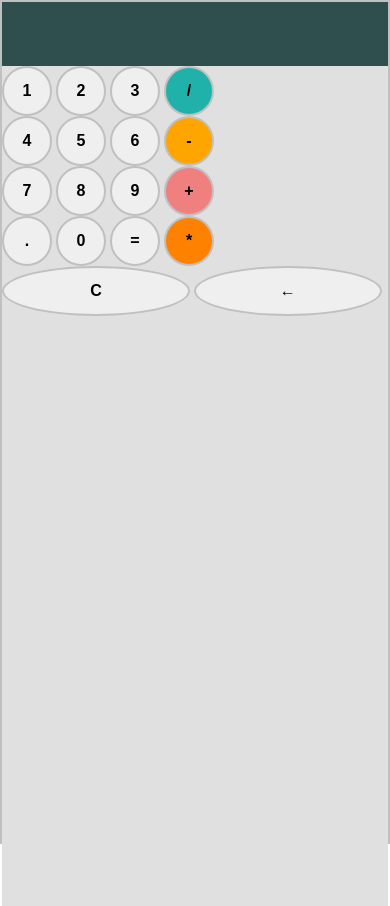
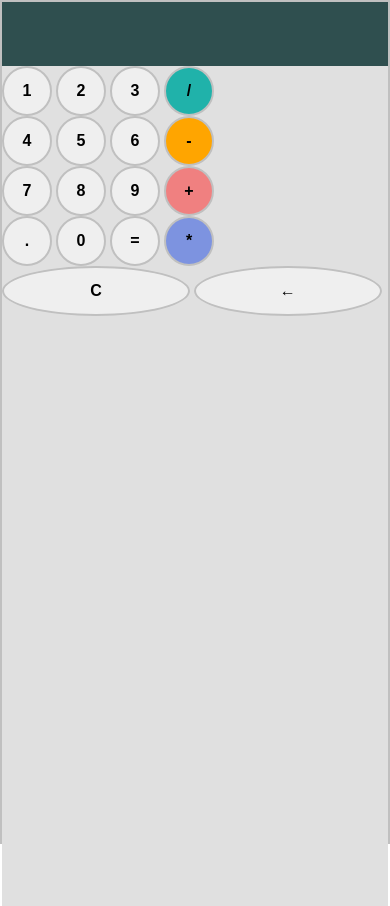
Before and after one commit to Ugboaja-Uchechi/js-calculator, a website: page index.html in a window 390 px wide. Drawn offline with Linux system fonts and the light colour scheme.

Commit message:
Change button colour for special button

```diff
--- a/style.css
+++ b/style.css
@@ -138,6 +138,10 @@
     background-color: #f08080;
   }
 
+  .mobile-view .violet{
+    background-color: #7d93e0;
+  }
+
   .double-width {
     width: 11.74rem;
   }
```
